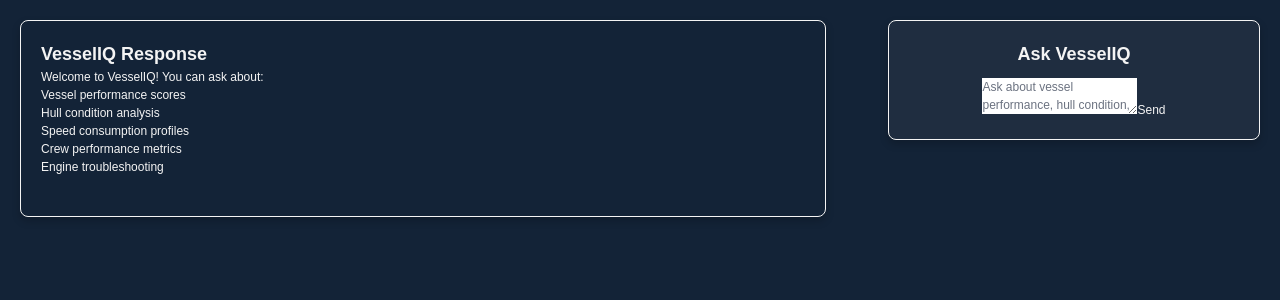
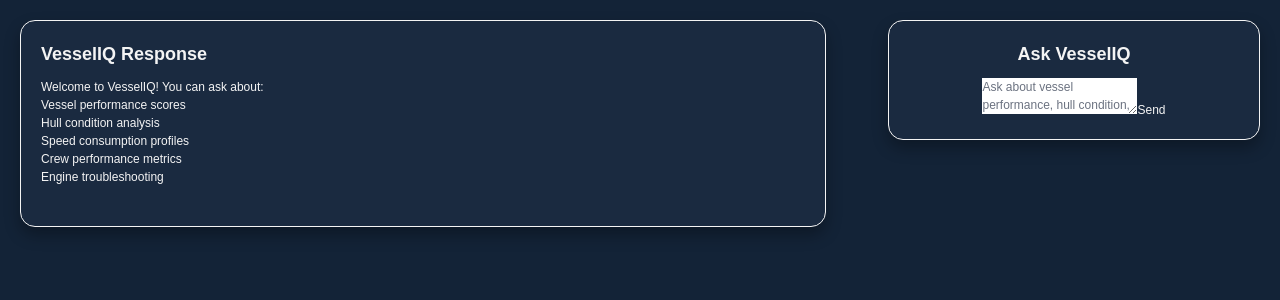
Before and after one commit to tarunagarwal1981/vessel-iq, a Next.js app: page / in a window 1280 px wide. Shown: the top 300 px of the page. Built offline with nearby package versions, Linux system fonts and the light colour scheme.

Commit message:
Update page.tsx

```diff
--- a/src/app/page.tsx
+++ b/src/app/page.tsx
@@ -21,42 +21,56 @@ export default function HomePage() {
       fontFamily: "Nunito, sans-serif",
       padding: "20px",
       fontSize: "12px",
+      gap: "20px", // Adds spacing between the sections
     },
     responseSection: {
       width: "65%",
       padding: "20px",
-      backgroundColor: "#132337",
-      borderRadius: "8px",
-      boxShadow: "0px 4px 8px rgba(0, 0, 0, 0.2)",
+      backgroundColor: "#1a2a40",
+      borderRadius: "15px",
+      boxShadow: "0px 8px 16px rgba(0, 0, 0, 0.3)", // Softer shadow
       color: "#f4f4f4",
       border: "1px solid #f4f4f4",
       overflowY: "auto" as const,
+      maxHeight: "90vh",
+      animation: "fadeIn 0.5s ease-in-out",
     },
     chatSection: {
       width: "30%",
       padding: "20px",
-      backgroundColor: "#1f2d40",
-      borderRadius: "8px",
-      boxShadow: "0px 4px 8px rgba(0, 0, 0, 0.2)",
+      backgroundColor: "#1a2a40",
+      borderRadius: "15px",
+      boxShadow: "0px 8px 16px rgba(0, 0, 0, 0.3)", // Softer shadow
       color: "#f4f4f4",
       border: "1px solid #f4f4f4",
       display: "flex",
       flexDirection: "column" as const,
       justifyContent: "space-between",
       alignItems: "center",
+      maxHeight: "90vh",
+      animation: "slideIn 0.5s ease-in-out",
     },
     chatTitle: {
       marginBottom: "10px",
       fontWeight: "bold" as const,
       fontSize: "18px",
+      color: "#f4f4f4",
     },
     responseTitle: {
       fontSize: "18px",
       fontWeight: "bold" as const,
+      color: "#f4f4f4",
+      marginBottom: "10px",
     },
     responseText: {
       marginTop: "20px",
       fontSize: "14px",
+      lineHeight: "1.6",
+    },
+    fadeIn: {
+      animationName: "fadeIn",
+      animationDuration: "0.5s",
+      animationTimingFunction: "ease-in-out",
     },
   };
 
```
